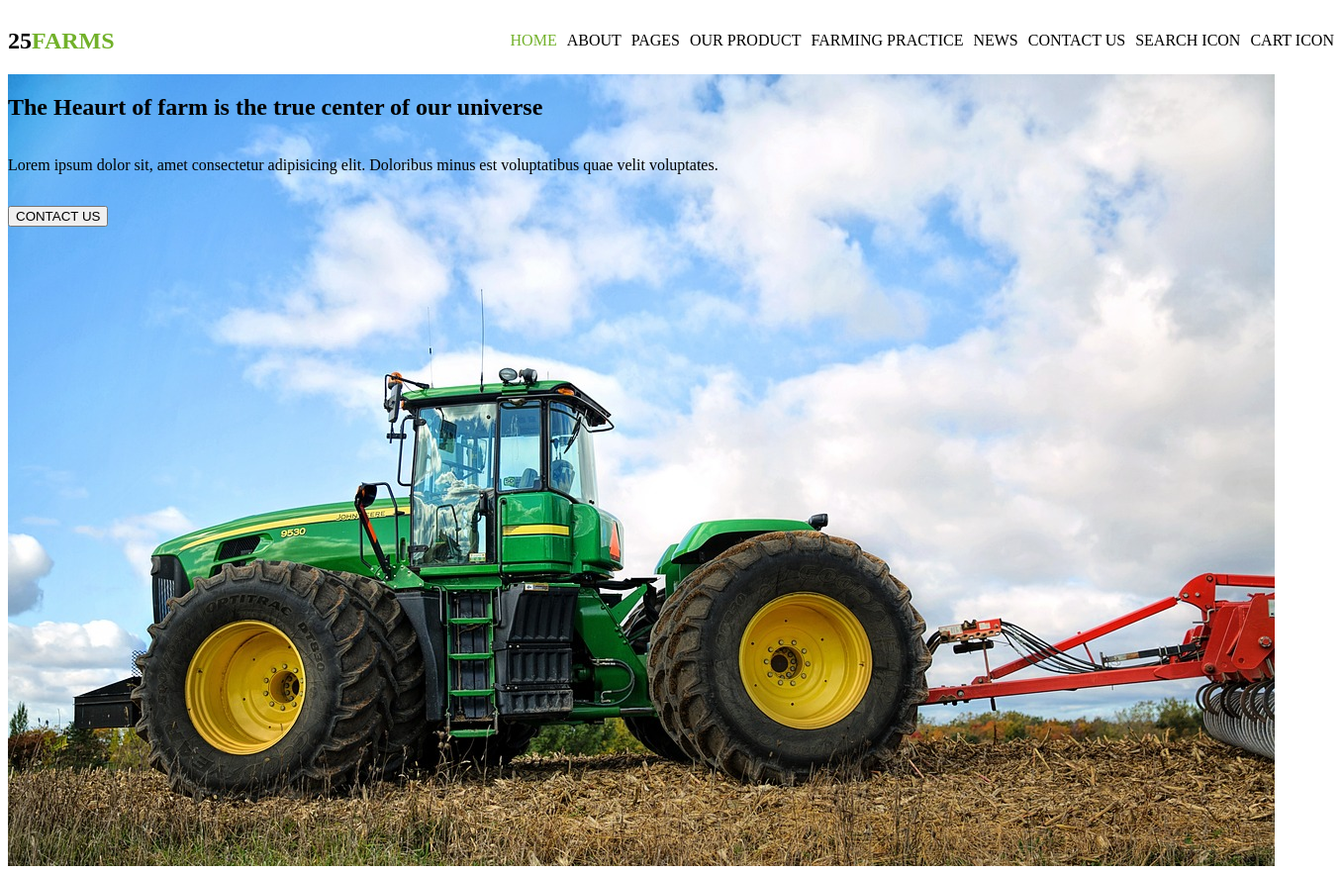
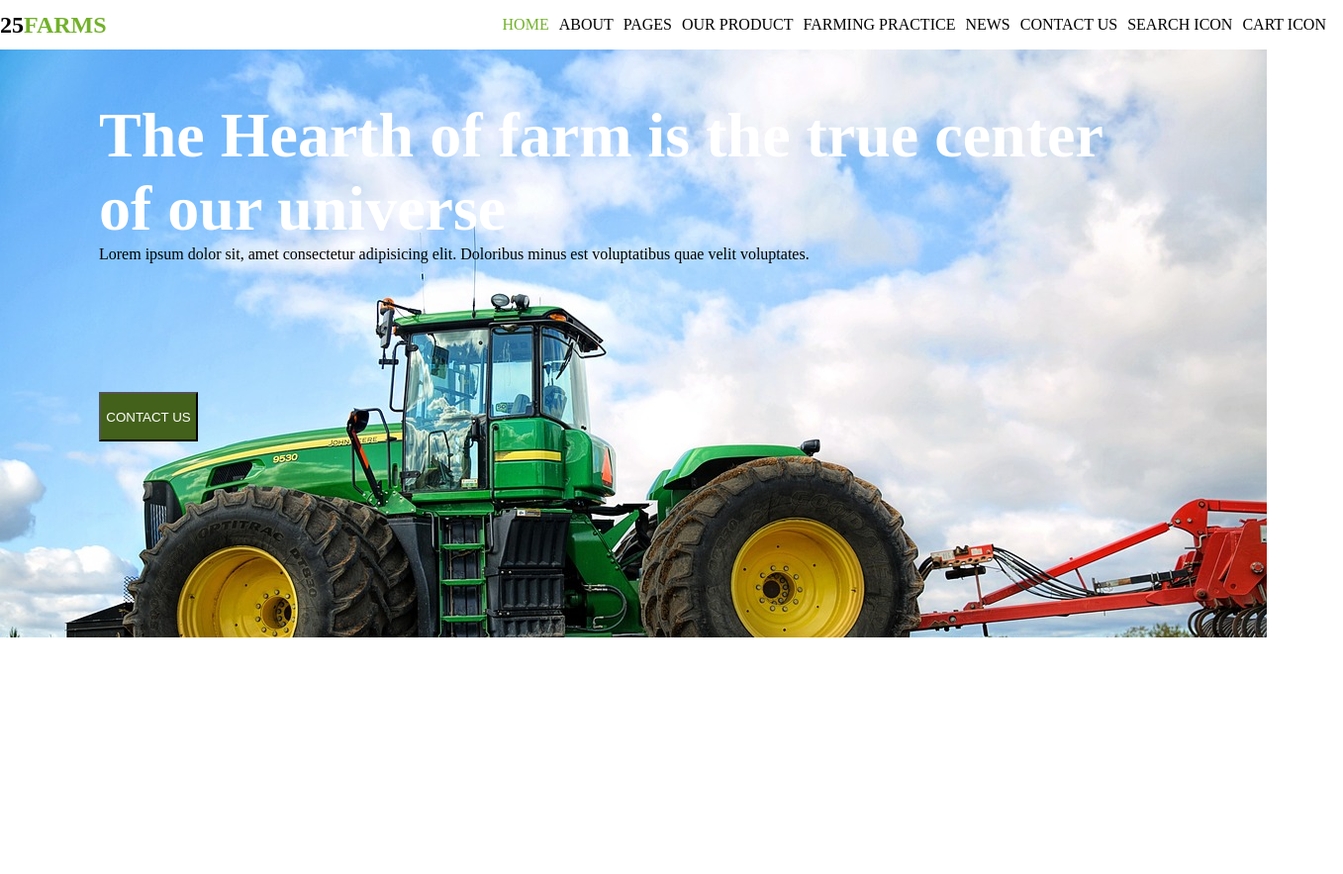
Before and after one commit to Tardigrade180/farm-site, a plain HTML site: page index.html in a window 1280 px wide. Shown: the whole page at 99% size, 1357 px wide, since content can reach past the window. After the commit the page ends 800 px from the top, so only its background shows below. Drawn offline with Linux system fonts and the light colour scheme.

Commit message:
Added Hero Section

```diff
--- a/index.html
+++ b/index.html
@@ -1,10 +1,12 @@
 <!DOCTYPE html>
 <html lang="en">
 <head>
+    <link rel="stylesheet" href="https://cdnjs.cloudflare.com/ajax/libs/font-awesome/6.6.0/css/all.min.css" integrity="sha512-Kc323vGBEqzTmouAECnVceyQqyqdsSiqLQISBL29aUW4U/M7pSPA/gEUZQqv1cwx4OnYxTxve5UMg5GT6L4JJg==" crossorigin="anonymous" referrerpolicy="no-referrer" />
     <meta charset="UTF-8">
     <meta name="viewport" content="width=device-width, initial-scale=1.0">
     <title>25 farms</title>
     <link rel="stylesheet" href="style.css">
+
 </head>
 <body>
     <nav class="nav-edit">
@@ -24,11 +26,16 @@
 
     <section id="hero-background">
         <div class="hero-items">
-            <h1>The Heaurt of farm is the true center of our universe</h1>
+            <h1 class="header-edit">The Hearth of farm is the true center of our universe</h1>
             <p>Lorem ipsum dolor sit, amet consectetur adipisicing elit. Doloribus minus est voluptatibus quae velit voluptates.</p>
-            <div><button id="contact-edit">CONTACT US</button></div>
+            <div>
+                <button class="contact-edit white-color">CONTACT US</button>
+            </div>
+        </div>
+    </section>
 
-        </div>
+    <section>
+
     </section>
 
 </body>
--- a/style.css
+++ b/style.css
@@ -1,3 +1,9 @@
+* {
+    padding: 0;
+    margin: 0;
+    box-sizing: border-box;
+}
+
 .nav-edit {
     display: flex;
     flex-direction: row;
@@ -5,6 +11,8 @@
     width: 1349px;
     align-items: center;
     gap: 25rem;
+    height: 50PX;
+    position: fixed;
 }
 
 .white-color {
@@ -32,21 +40,33 @@
 
 #hero-background {
     background-image: url(assets/IMG/tractor.jpg);
-    height: 100vh;
-    width: 100vw;
+    background-size: cover;
+    height: 100%vh;
+    width: 100%vw;
     background-repeat: no-repeat;
-    background-size: cover;
+    object-fit: contain;
+
 
 }
 
 .hero-items {
     display: grid;
     grid-template-rows: 1fr 1fr 1fr;
-    justify-items: auto;
+    justify-items:baseline;
+    padding: 100px;
+    justify-content: center;
+}
+
+.contact-edit {
+    text-decoration: none;
+    background-color: #43611A;
+    height: 50px;
+    width: 100px;
 
 }
 
-#contact-edit {
-    text-decoration: none;
-
+.header-edit {
+    color: white;
+    size: 100px;
+    font-size: 4rem;
 }
```
